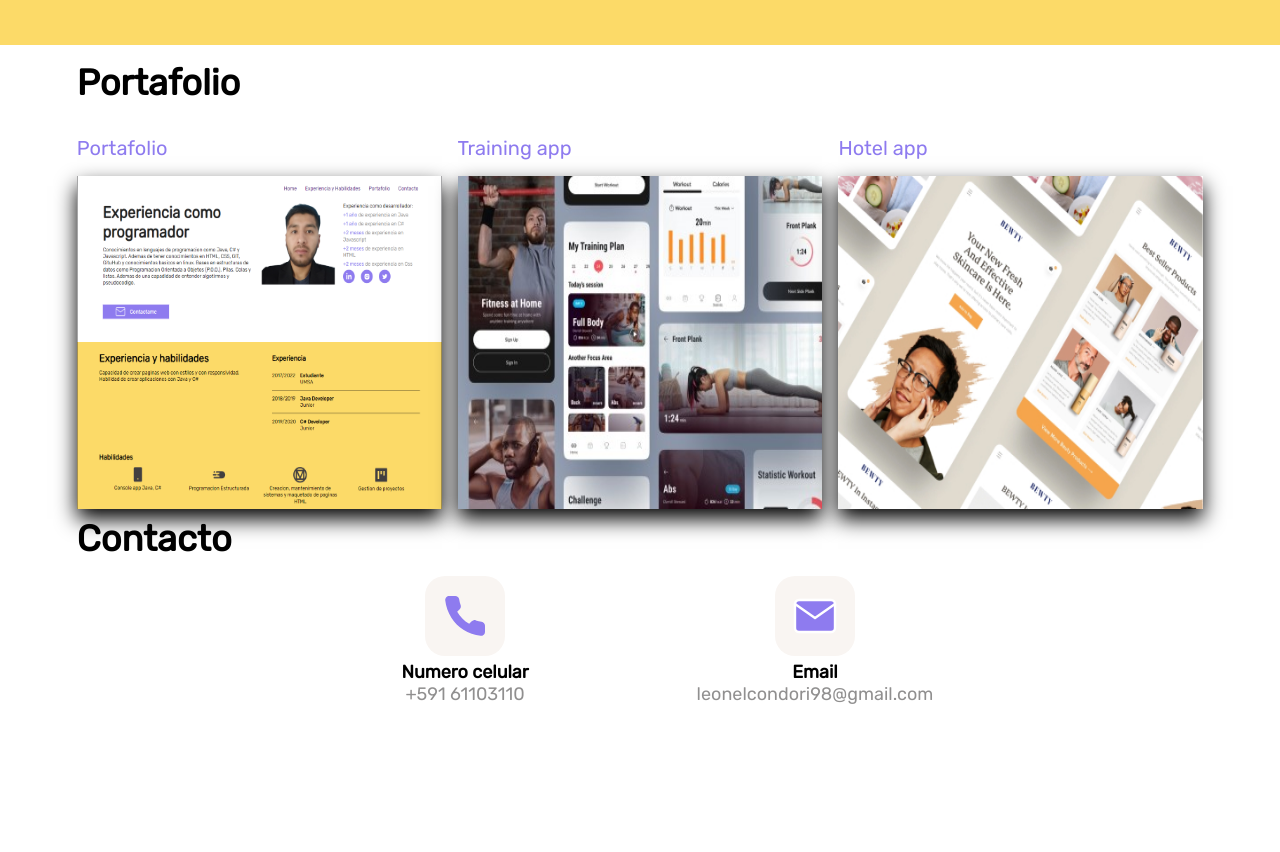
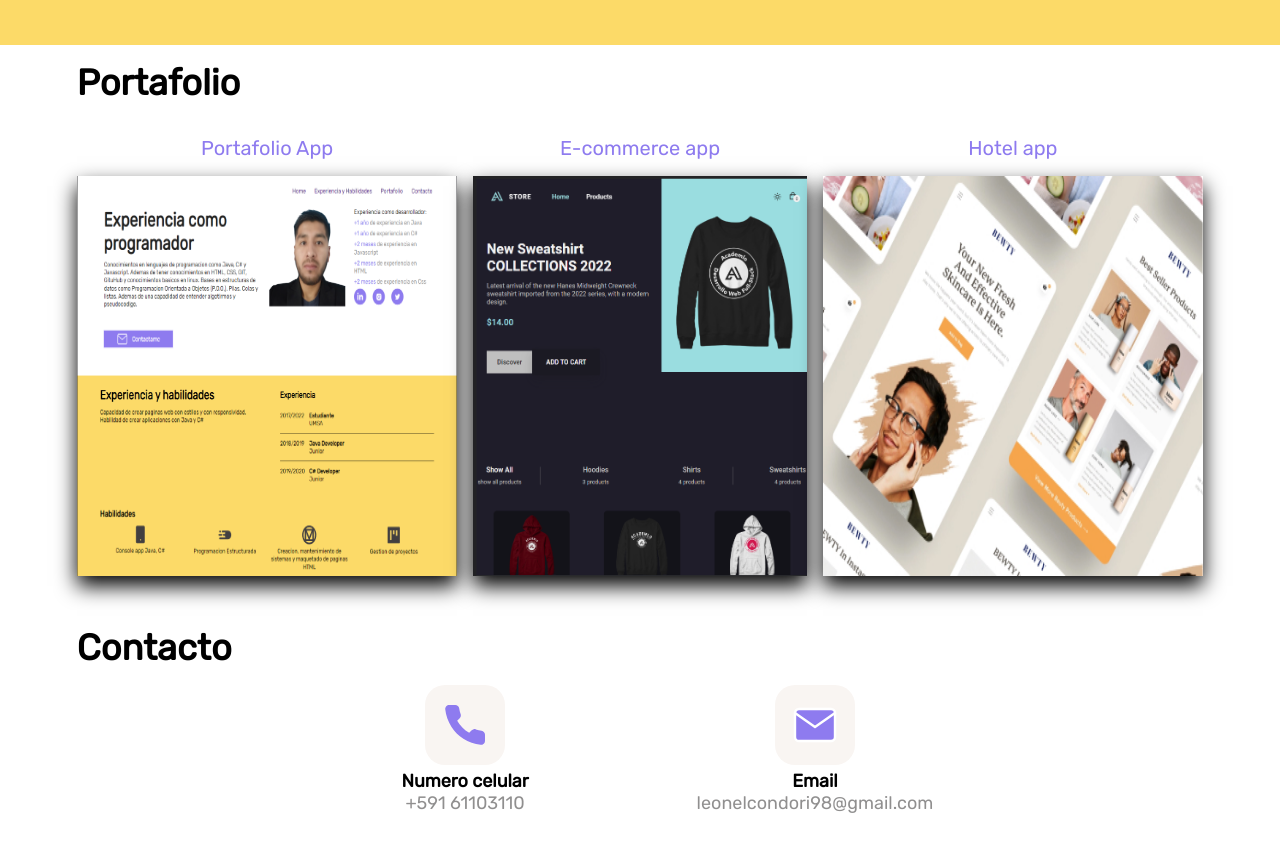
Before and after one commit to leonel1741/Portafolio, a plain HTML site: page index.html in a window 1280 px wide. Shown: the part 1098-1950 px from the top of the page. Before the commit the page ends 1867 px from the top, so only its background shows below. Drawn offline with Linux system fonts and the light colour scheme.

Commit message:
Portafolio-Final

```diff
--- a/assets/css/style.css
+++ b/assets/css/style.css
@@ -244,15 +244,17 @@ h3 {
 
 .main-portafolio-images {
     padding: 1rem 0;
+    text-align: center;
 }
 
 .portafolio-images {
-    width: 300px;
-    min-width: 100%;
+    width: 400px;
+    min-height: 300px;
+    max-width: 80%;
+    height: 400px;
     position: static;
     overflow: hidden;
     box-shadow: 0px 10px 20px;
-
 }
 
 .footer-contact {
@@ -411,7 +413,7 @@ h3 {
     }
 
     .footer-contact {
-        padding: 1rem 6%;
+        padding: 2rem 6%;
         text-align: left;
     }
 
--- a/index.html
+++ b/index.html
@@ -191,15 +191,15 @@
             <div class="main-portafolio-subsection">
                 <div class="main-portafolio-images">
                     <p class="main-portafolio-purple">
-                        Portafolio
+                        Portafolio App
                     </p>
                     <img src="./assets/logs-images/Portafolio.png" alt="Portafolio" class="portafolio-images">
                 </div>
                 <div class="main-portafolio-images">
                     <p class="main-portafolio-purple">
-                        Training app
+                        E-commerce app
                     </p>
-                    <img src="./assets/logs-images/Group 47.jpg" alt="" class="portafolio-images">
+                    <img src="./assets/logs-images/E-commerce.png" alt="" class="portafolio-images">
                 </div>
                 <div class="main-portafolio-images">
                     <p class="main-portafolio-purple">
```
Also changed, not shown: assets/logs-images/E-commerce.png (added).
